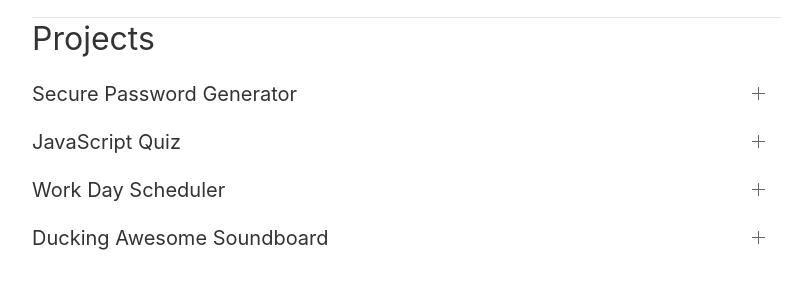
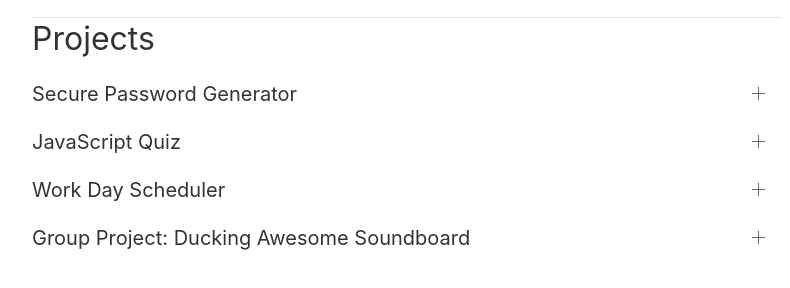
Before and after one commit to corgimaman/portfolio2, a plain HTML site: page index.html in a window 1280 px wide. Shown: the part 272-560 px from the top of the page, without its empty margins (233-1023 px from the left). Drawn offline with Linux system fonts and the light colour scheme.

Commit message:
updated readme

```diff
--- a/index.html
+++ b/index.html
@@ -59,7 +59,7 @@
                 </div>
             </li>
             <li>
-                <a class="uk-accordion-title" href="#">Ducking Awesome Soundboard</a>
+                <a class="uk-accordion-title" href="#">Group Project: Ducking Awesome Soundboard</a>
                 <div class="uk-accordion-content uk-text-center">
                     A fun project highlighting server-side APIs and JavaScript.<br>
                     <img src="https://github.com/corgimaman/groupProject/raw/main/assets/images/entrance.png" alt="Soundboard Screenshot" width="350" height="300"><br>
```
Also changed, not shown: assets/images/mobileview.png (added), assets/images/regularview.png (added), 1 other file.
